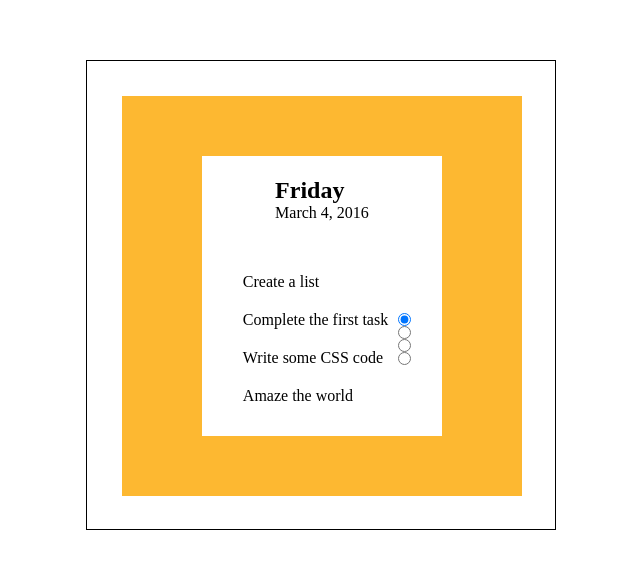
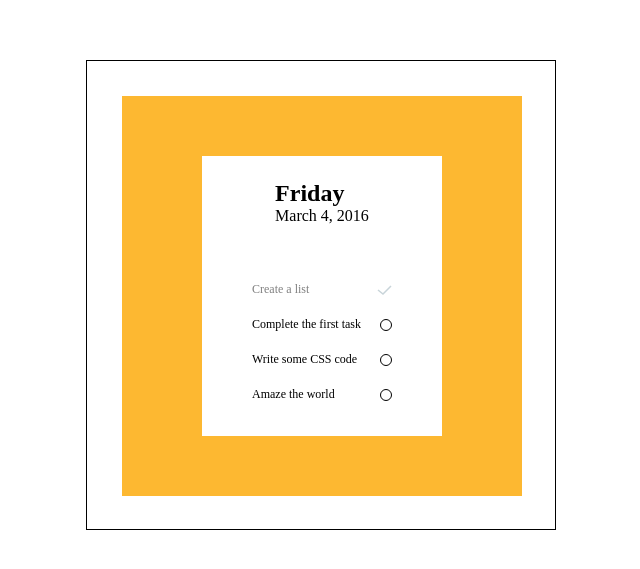
Before and after one commit to kors-ana/TASKS, a website: page taskList/app/index.html in a window 1280 px wide. Shown: the part 105-674 px from the top of the page, without its empty margins (319-959 px from the left). Drawn offline with Linux system fonts and the light colour scheme.

Commit message:
changed taskList and finished it

```diff
--- a/taskList/app/index.html
+++ b/taskList/app/index.html
@@ -4,7 +4,7 @@
     <meta charset="UTF-8">
     <meta name="viewport" content="width=device-width, initial-scale=1.0">
     <link rel="stylesheet" href="css/styles.css">
-    <title>Slider</title>
+    <title>TaskList</title>
 </head>
 <body>
 
@@ -17,25 +17,41 @@
                     <p class="list__data">March 4, 2016</p>
                 </div>
 
-                <div class="tasks">
+                    <div class="tasks">
 
-                    <div class="tasks__points">
-                        <div class="tasks__point point1">Create a list</div>
-                        <div class="tasks__point point2">Complete the first task</div>
-                        <div class="tasks__point point3">Write some CSS code</div>
-                        <div class="tasks__point point4">Amaze the world</div>
-                    </div>
-                    <div class="tasks__check">
-                        <input type="radio" name="point" id="point1"  class='tasks__check-radio' checked>
-                        <input type="radio" name="point" id="point2" class='tasks__check-radio'>
-                        <input type="radio" name="point" id="point3" class='tasks__check-radio'>
-                        <input type="radio" name="point" id="point4" class='tasks__check-radio'>
-                    </div>
-                    <div class="controls">
-                        <label for="point1"></label>
-                        <label for="point2"></label>
-                        <label for="point3"></label>
-                        <label for="point4"></label>
+                        <label class="tasks__container">
+                            <input type="checkbox" name="point" class='tasks__check-radio' checked>
+                            <span class="tasks__point">Create a list</span>
+                            <div class="tasks__custom-radio"></div>
+                            <svg class='tasks__checked' width="15px" height="10px">
+                                <polyline points="1,5 6,9 14,1" />
+                            </svg>
+                        </label>
+                        <label class="tasks__container">
+                            <input type="checkbox" name="point" class='tasks__check-radio'>
+                            <span class="tasks__point">Complete the first task</span>
+                            <div class="tasks__custom-radio"></div>
+                            <svg class='tasks__checked' width="15px" height="10px">
+                                <polyline points="1,5 6,9 14,1" />
+                            </svg>
+                        </label>
+                        <label class="tasks__container">
+                            <input type="checkbox" name="point" class='tasks__check-radio'>
+                            <span class="tasks__point">Write some CSS code</span>
+                            <div class="tasks__custom-radio"></div>
+                            <svg class='tasks__checked' width="15px" height="10px">
+                                <polyline points="1,5 6,9 14,1" />
+                            </svg>
+                        </label>
+                        <label class="tasks__container">
+                            <input type="checkbox" name="point" class='tasks__check-radio'>
+                            <span class="tasks__point">Amaze the world</span>
+                            <div class="tasks__custom-radio"></div>
+                            <svg class='tasks__checked' width="15px" height="10px">
+                                <polyline points="1,5 6,9 14,1" />
+                            </svg>
+                        </label>
+
                     </div>
 
                 </div>
@@ -47,19 +63,3 @@
 
 </body>
 </html>
-
-<!-- <div class="container">
-    <input type="radio" name="point" id="slide1" checked>
-    <input type="radio" name="point" id="slide2">
-    <input type="radio" name="point" id="slide3">
-    <div class="slider">
-        <div class="slides slide1"></div>
-        <div class="slides slide2"></div>
-        <div class="slides slide3"></div>
-    </div>
-    <div class="controls">
-        <label for="slide1"></label>
-        <label for="slide2"></label>
-        <label for="slide3"></label>
-    </div>
-</div>  -->
--- a/taskList/app/scss/styles.scss
+++ b/taskList/app/scss/styles.scss
@@ -38,18 +38,50 @@ $orange: #FDB831;
 }
 
 .tasks {
-	display: flex;
-	justify-content: space-between;
-	align-items: center;
-	&__check {
+	&__container {
 		display: flex;
-		flex-direction: column;
 		justify-content: space-between;
+		align-items: center;
+		padding: 10px 0;
+		width: 140px;
 	}
 	&__point {
-		padding: 10px;
+		font-size: 12px;
 	}
 	&__check-radio {
-		padding: 10px;
+		display: none;
+	}
+	&__checked {
+		display: none;
+		stroke: #C8D4D9;
+		fill: none;
+		stroke-width: 1.5;
+		stroke-dasharray: 30 30;
+		stroke-dashoffset: 30;
+		animation: dash .5s linear forwards;
+	}
+	&__check-radio:checked ~ &__custom-radio {
+		transform: scale(0);
+		opacity: 0;
+	}
+	&__check-radio:checked ~ &__point {
+		color: rgba(0, 0, 0, 0.5);
+	}
+	&__check-radio:checked ~ .tasks__checked {
+		display: block;
+	}
+	&__custom-radio {
+		width: 12px;
+		height: 12px;
+		border: 1px solid #000;
+		border-radius: 50%;
+		transform: scale(1);
+		transition: transform .3s;
 	}
 }
+
+@keyframes dash {
+	to {
+	  stroke-dashoffset: 0;
+	}
+  }
```
Also changed, not shown: taskList/app/css/styles.css, 1 other file.
